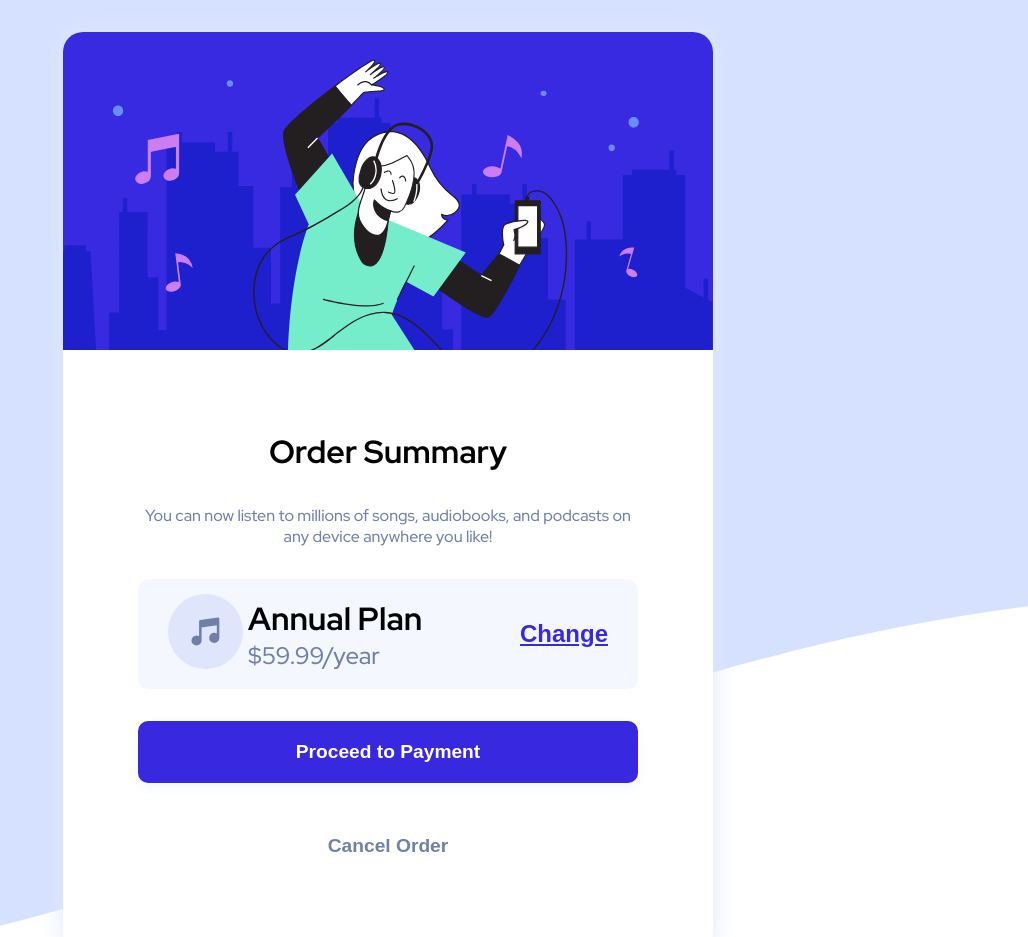
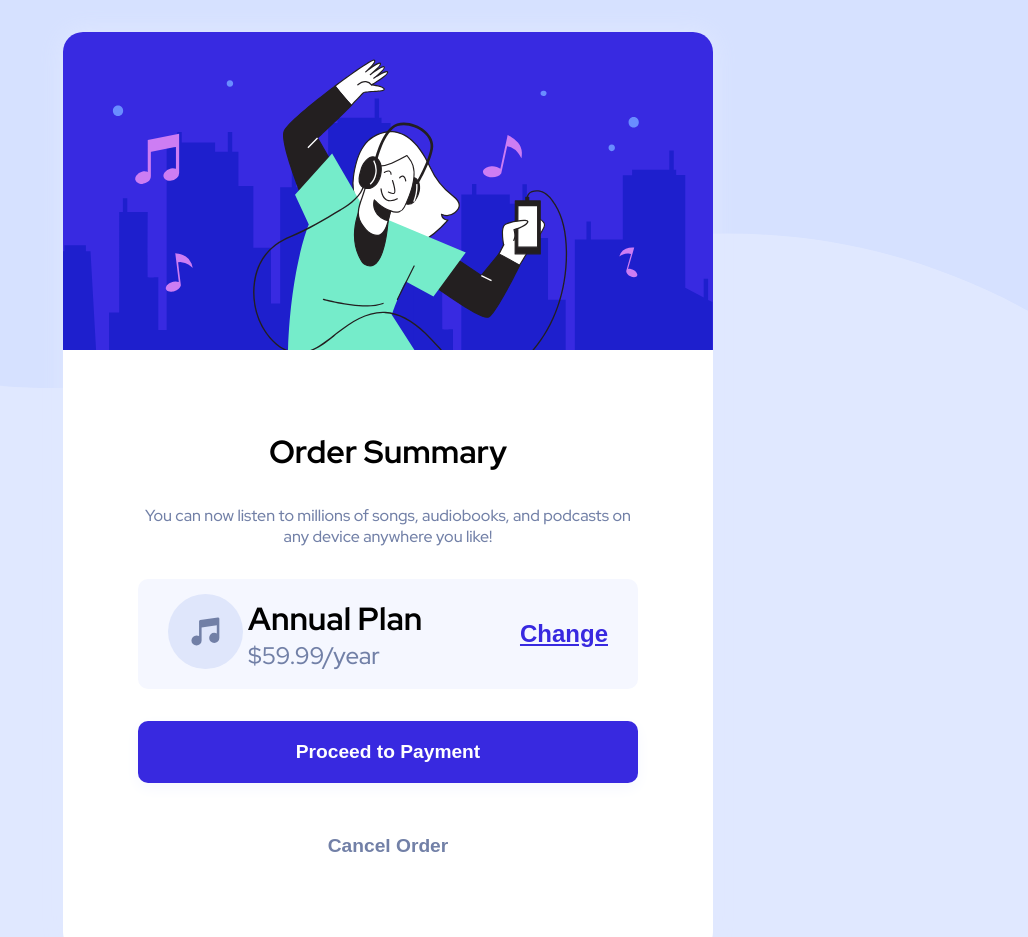
Before and after one commit to dev-emti/Order-summary-card, a website built with Vite: page index.html in a window 1280 px wide. Shown: the top 937 px of the page, without its empty margins (252-1280 px from the left). Built offline with nearby package versions, Linux system fonts and the light colour scheme.

Commit message:
update bg

```diff
--- a/style.scss
+++ b/style.scss
@@ -39,9 +39,9 @@ main{
     width: 100%;
     height: 100%;
     background-image: url('./images/pattern-background-mobile.svg');
+    background-color: $Pale-blue;
     background-repeat: no-repeat;
-    background-size: cover;
-    background-position: center;
+    background-size: contain;
     padding: $spacing-default;
     @media (min-width: 1200px) {
         background-image: url('./images/pattern-background-desktop.svg');
```
Also changed, not shown: style.css, 1 other file.
